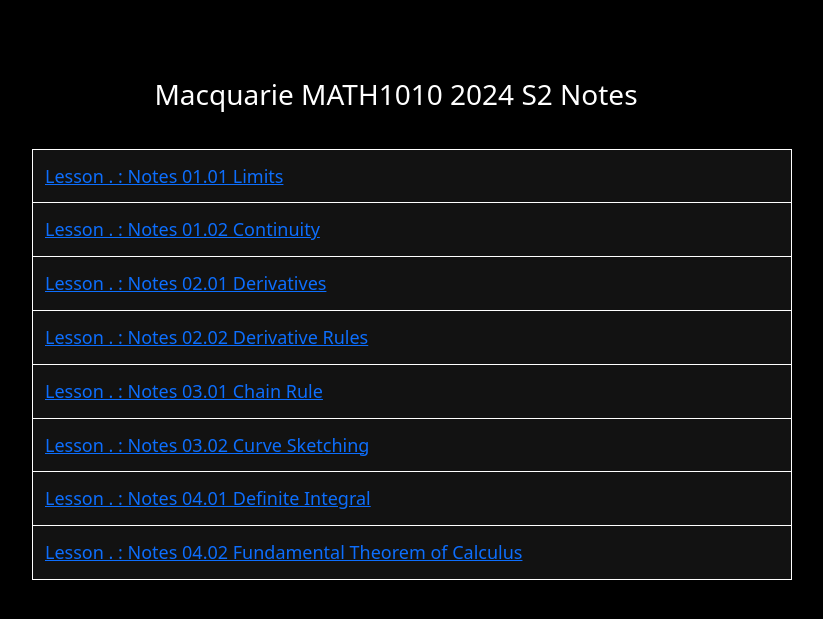
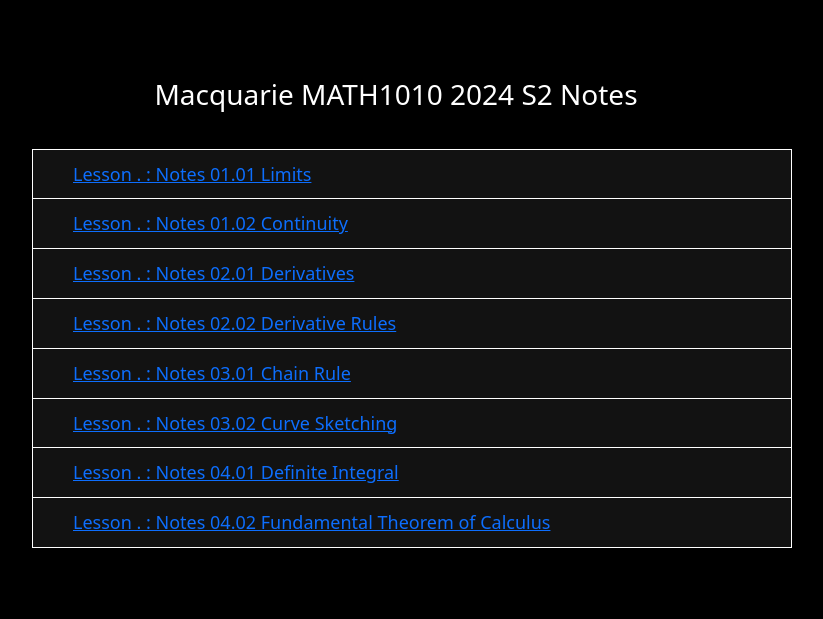
Before and after one commit to pabryan/notes, a Jekyll site: the page built from docs/mq_math1010_2024_s2/index.md, in a window 1280 px wide. Shown: the top 619 px of the page, without its empty margins (244-1067 px from the left). Built offline with Jekyll 4.4.1, drawn with Linux system fonts in a browser that asks for light colours.

Commit message:
Adjusted padding

```diff
--- a/docs/css/style.css
+++ b/docs/css/style.css
@@ -11,7 +11,7 @@
   border: 1px solid white; /* Add a thin border to each list item */
   margin-top: -1px; /* Prevent double borders */
   background-color: #121212; /* Add a grey background color */
-  padding: 12px; /* Add some padding */
+  padding: 10px 10px 10px 40px; /* Add some padding */
 }
 
 h3 {
```
